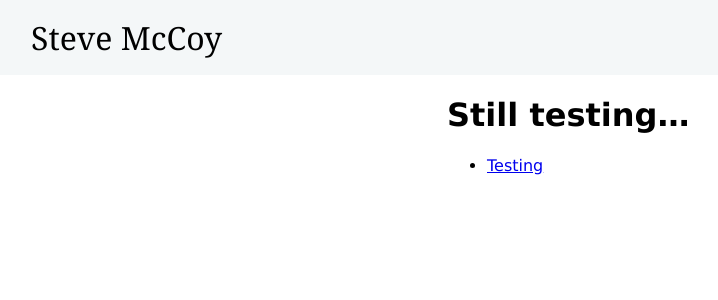
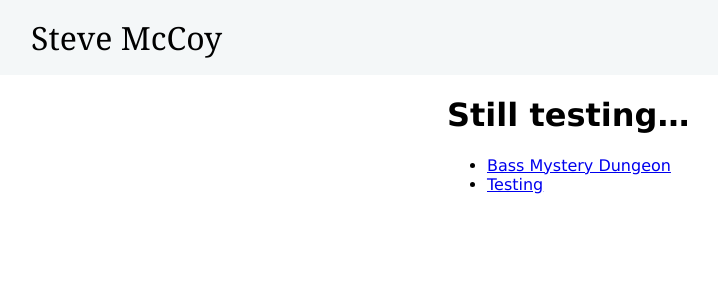
Before and after one commit to mccoyst/mccoyst.github.io, a Jekyll site: the page built from index.html, in a window 1280 px wide. Shown: the top 300 px of the page, without its empty margins (33-751 px from the left). Built offline with Jekyll 4.4.1, drawn with Linux system fonts in a browser that asks for light colours.

Commit message:
Add a real link!

```diff
--- a/index.html
+++ b/index.html
@@ -5,6 +5,7 @@ title: Steve McCoy
 <h1>Still testing…</h1>
 <p>
 <ul>
+	<li><a href="bmd/">Bass Mystery Dungeon</a></li>
   {% for post in site.posts %}
     <li>
       <a href="{{ post.url }}">{{ post.title }}</a>
```
